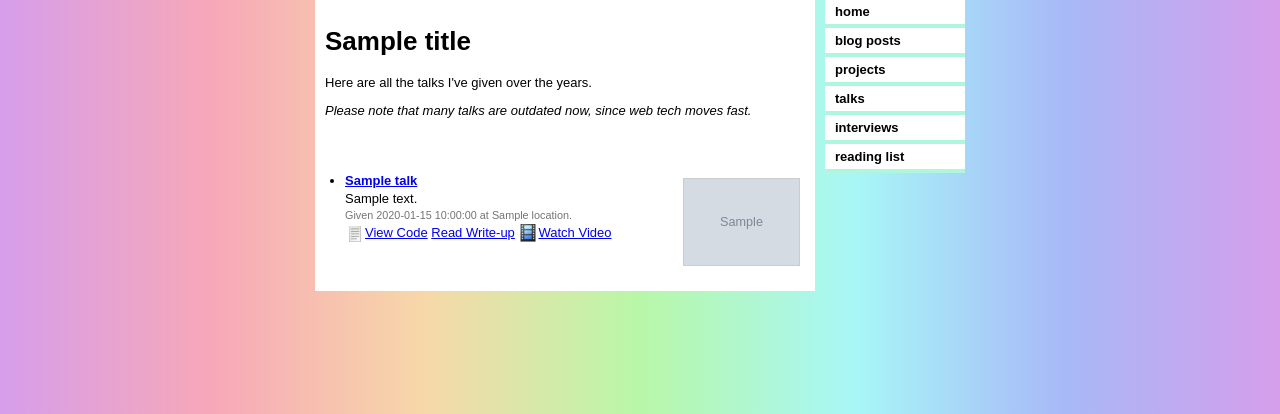
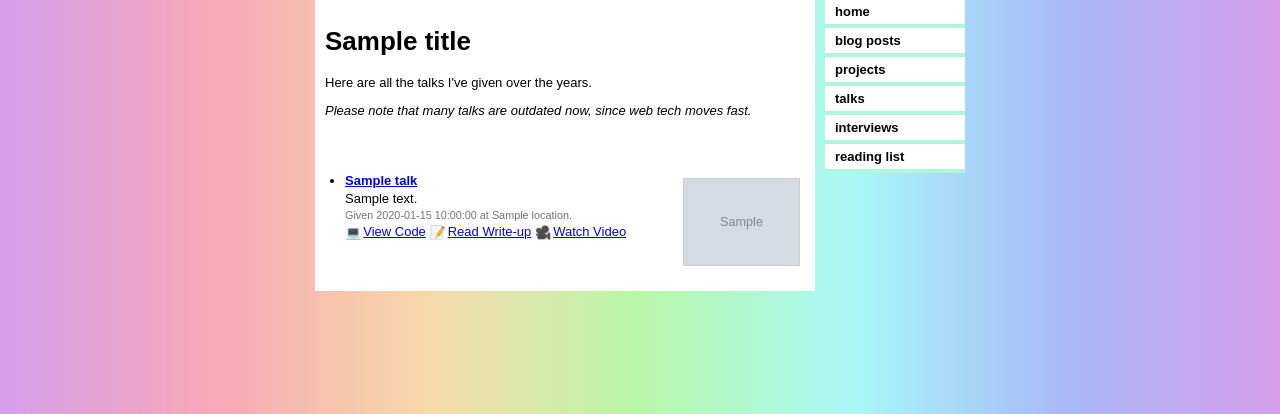
Before and after one commit to pamelafox/pamelafox-site, a Flask app: template src/flaskapp/templates/talks.html in a window 1280 px wide. Shown: the part 61-475 px from the top of the page. Run offline with Flask 3, Linux system fonts and the light colour scheme; the template is opened without the code that fills it: most values are stand-ins (such as "Sample title", 1, 10 or a date in 2020); grey boxes marked "Sample" are stand-in pictures.

Commit message:
Use emojis for talk links
Co-authored-by: Copilot <223556219+Copilot@users.noreply.github.com>

```diff
--- a/src/flaskapp/static/styles.css
+++ b/src/flaskapp/static/styles.css
@@ -105,8 +105,8 @@ ul {
   font-size: smaller;
 }
 
-.links img {
+.links .emoji-icon {
   vertical-align: middle;
-  width: 20px;
-  height: 20px;
+  display: inline-block;
+  margin-right: 2px;
 }
--- a/src/flaskapp/templates/talks.html
+++ b/src/flaskapp/templates/talks.html
@@ -15,9 +15,9 @@
    Given {{ talk.date }} at {{ talk.location }}.
    </div>
    <div class="links">
-  {% if talk.code %}<a href="{{ talk.code }}"><img src="/static/source_icon.png" alt="">View Code</a> {% endif %}
-   {% if talk.writeup %}<a href="{{ talk.writeup }}">Read Write-up</a> {% endif %}
-   {% if talk.video %}<a href="{{ talk.video }}"><img src="/static/video_icon.png" alt="">Watch Video</a> {% endif %}
+  {% if talk.code %}<a href="{{ talk.code }}"><span class="emoji-icon" aria-hidden="true">💻</span>View Code</a> {% endif %}
+   {% if talk.writeup %}<a href="{{ talk.writeup }}"><span class="emoji-icon" aria-hidden="true">📝</span>Read Write-up</a> {% endif %}
+   {% if talk.video %}<a href="{{ talk.video }}"><span class="emoji-icon" aria-hidden="true">🎥</span>Watch Video</a> {% endif %}
    </div>
   {% endfor %}
   </ul>
```
